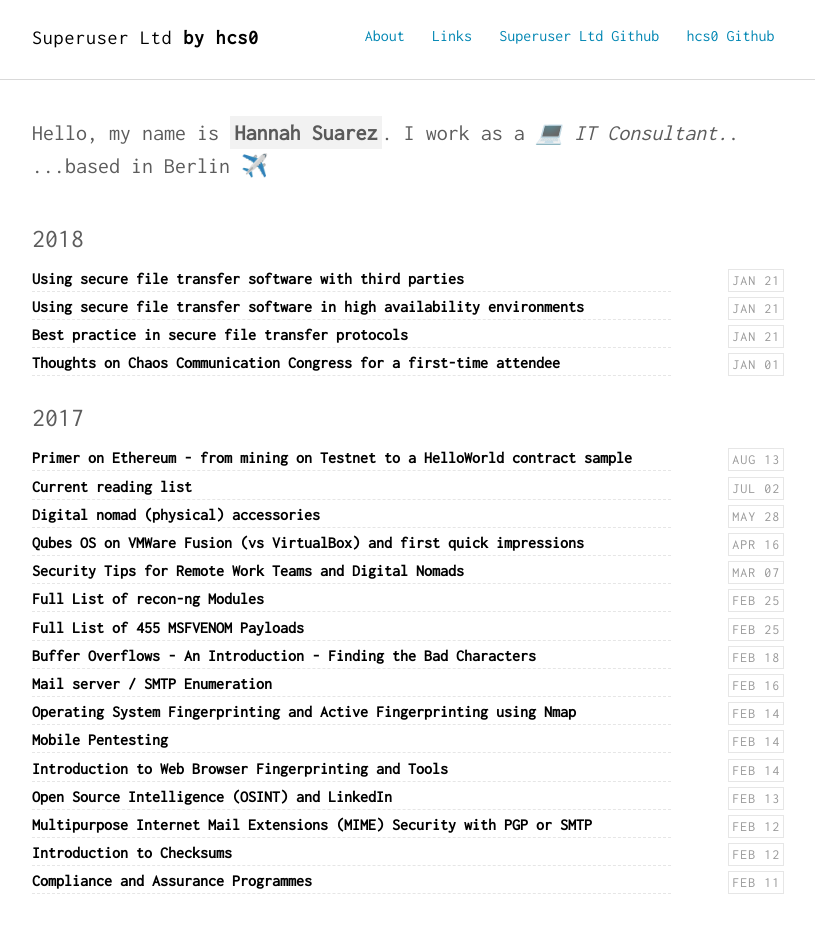
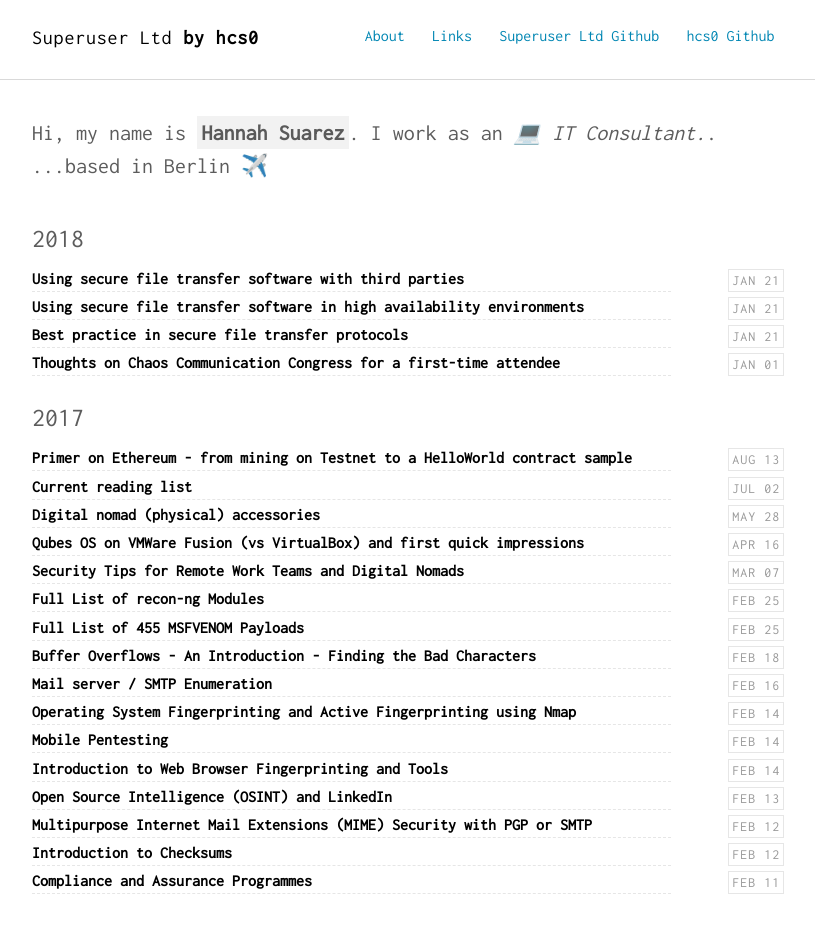
Before and after one commit to hcs0/hannahsuarez.github.io, a Jekyll site: the page built from index.html, in a window 1280 px wide. Shown: the top 952 px of the page, without its empty margins (232-1047 px from the left). Built offline with Jekyll 4.4.1, drawn with Linux system fonts in a browser that asks for light colours; nearby versions of some CDN libraries.

Commit message:
Update header typo

```diff
--- a/_includes/intro.html
+++ b/_includes/intro.html
@@ -1,6 +1,6 @@
 <section class="intro">
   <div class="container">
-    <p class="lead">Hello, my name is <strong class="author-name" itemprop="name">{{ site.author.name }}</strong>. I work as a <em itemprop="jobTitle">{{ site.author.job }}</em>. <br>
+    <p class="lead">Hi, my name is <strong class="author-name" itemprop="name">{{ site.author.name }}</strong>. I work as an <em itemprop="jobTitle">{{ site.author.job }}</em>. <br>
     {{ site.author.bio }}</p>
   </div>
 </section>
```
